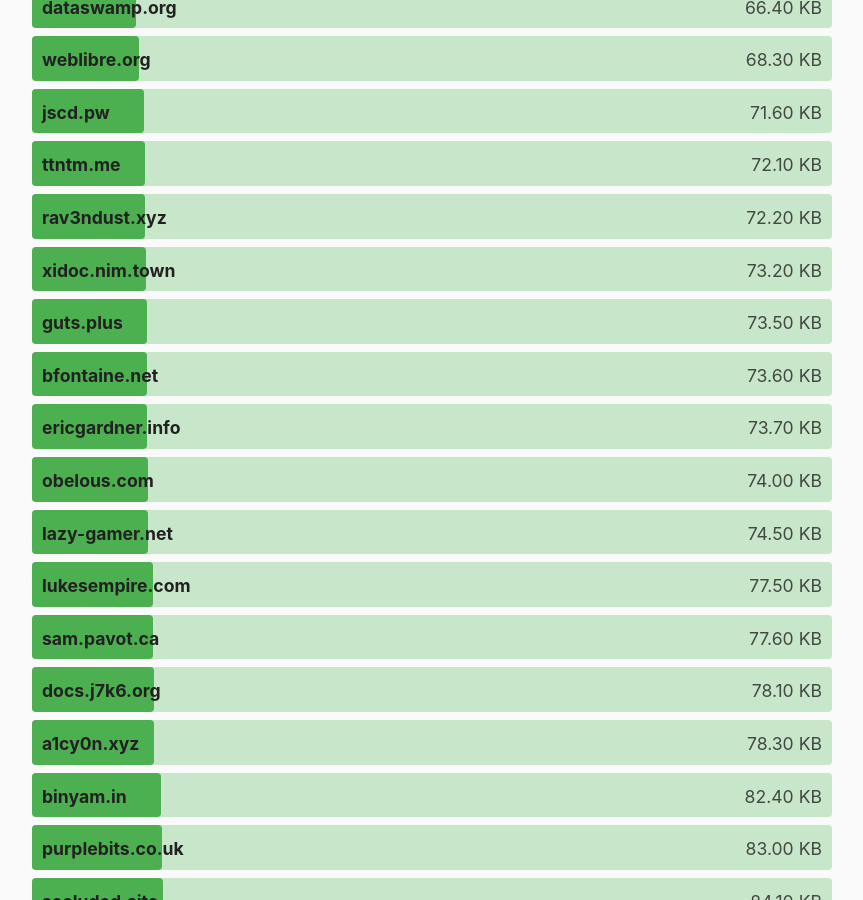
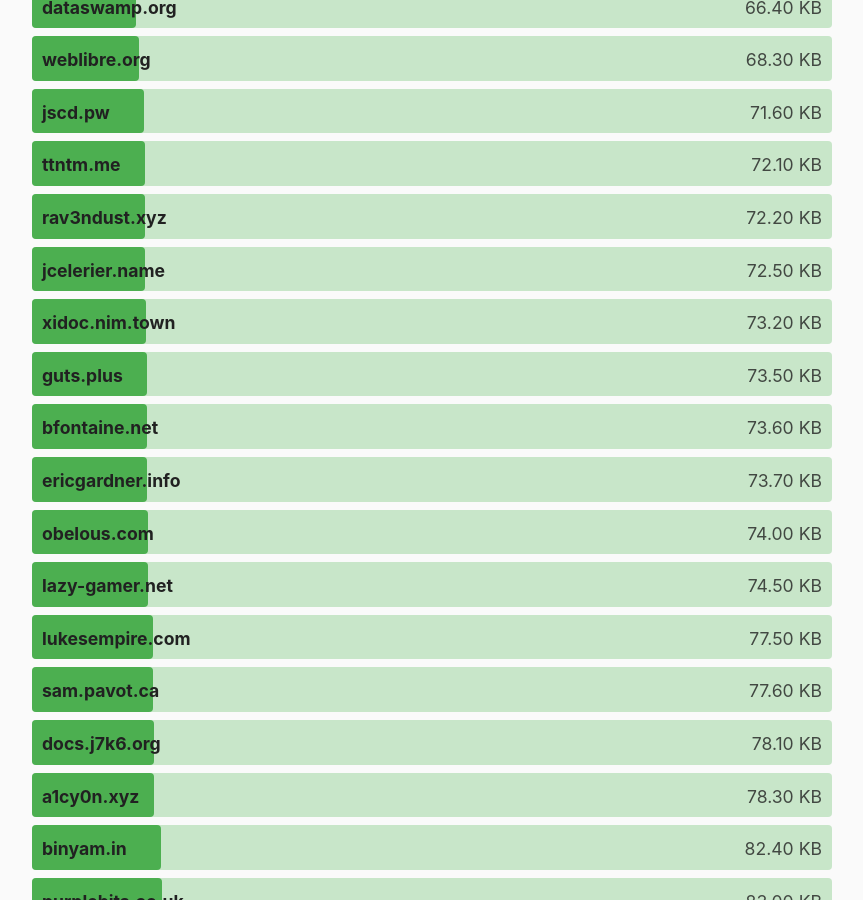
Before and after one commit to kevquirk/512kb.club, a Jekyll site: the page built from index.md, in a window 1280 px wide and 900 px high, scrolled down 10898 px. Shown: the whole window, without its empty margins (208-1071 px from the left). Built offline with Jekyll 4.4.1, drawn with Linux system fonts in a browser that asks for light colours.

Commit message:
Update sites.yml

```diff
--- a/_data/sites.yml
+++ b/_data/sites.yml
@@ -788,6 +788,11 @@
   size: 219
   last_checked: 2021-11-21
 
+- domain: jcelerier.name
+  url: https://jcelerier.name/
+  size: 72.5
+  last_checked: 2022-01-29
+
 - domain: jds.work
   url: https://jds.work/
   size: 47.0
```
